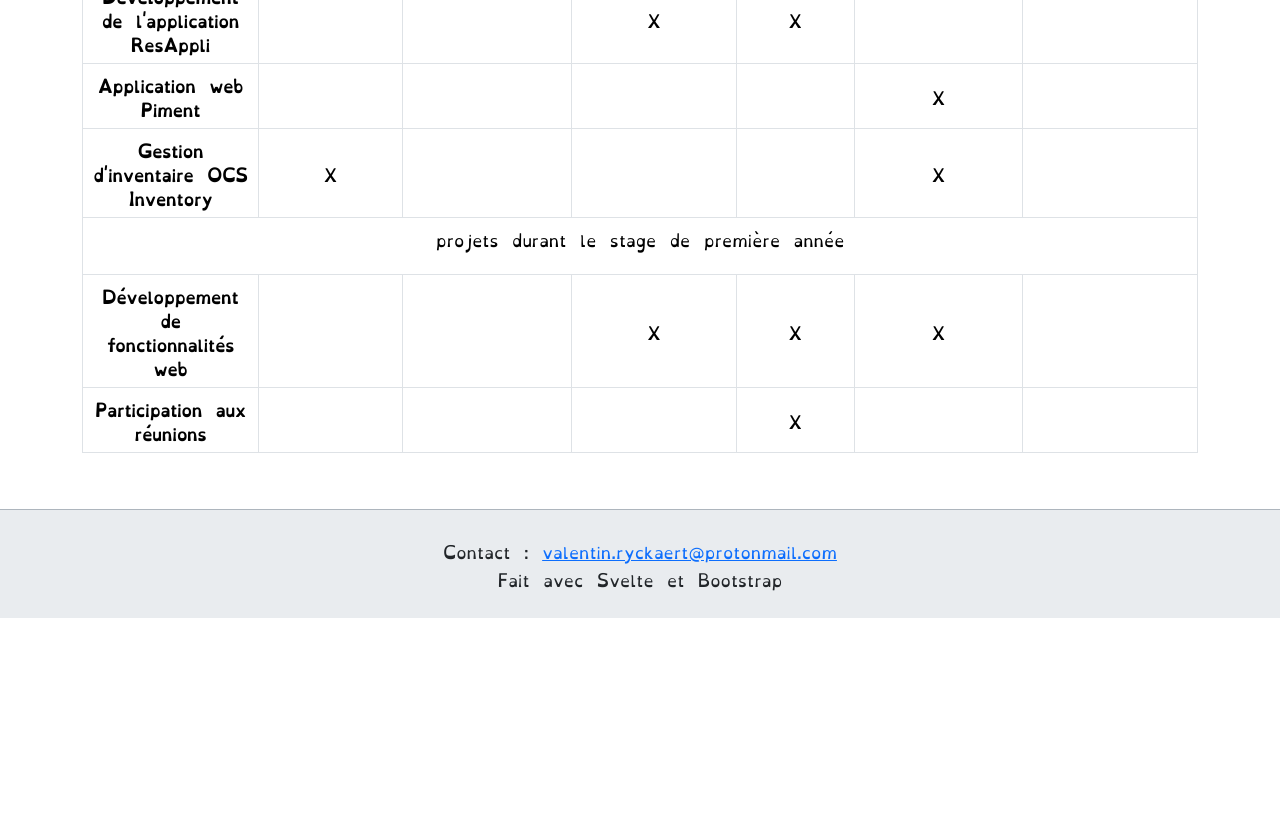
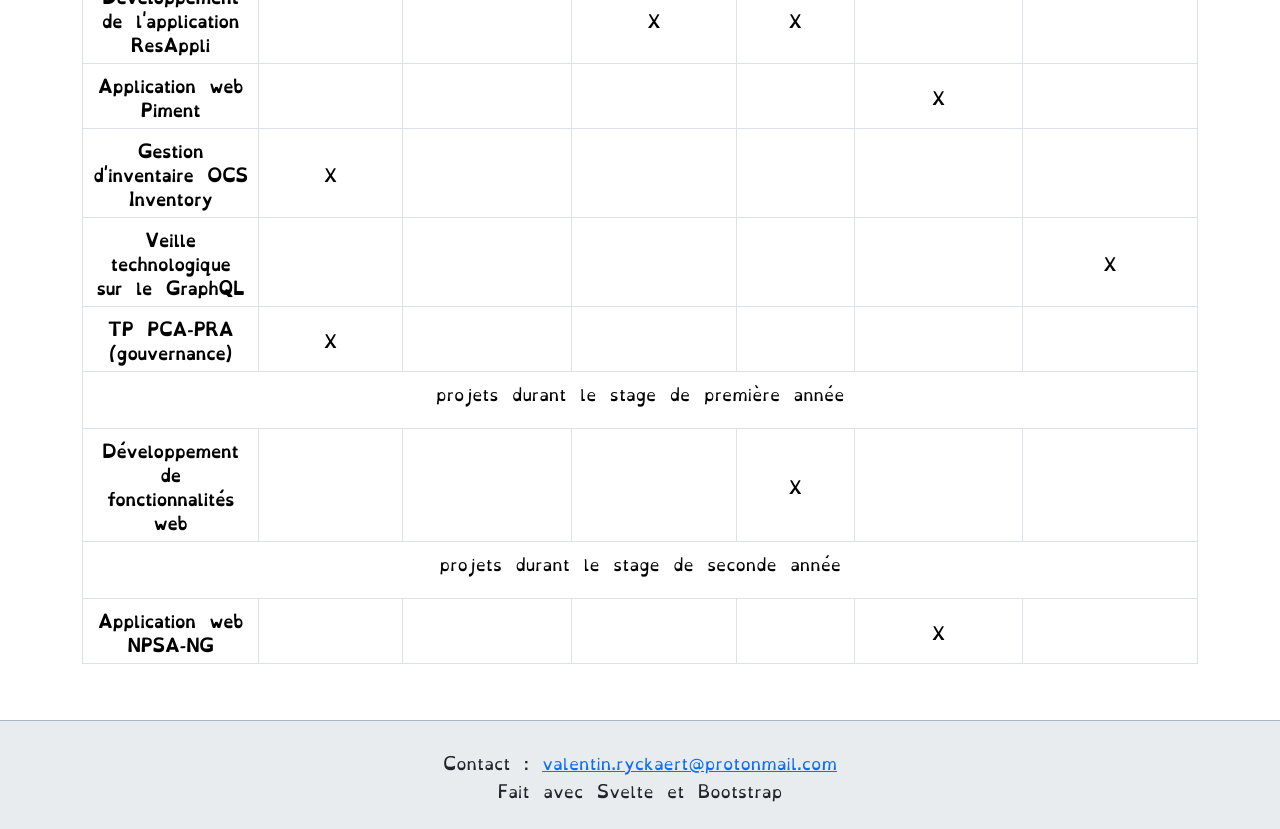
Before and after one commit to valentinRyckaert/portefolio, a SvelteKit app: page /bts_sio in a window 1280 px wide. Shown: the part 680-1509 px from the top of the page. Before the commit the page ends 1298 px from the top, so only its background shows below. Built offline with nearby package versions, Linux system fonts and the light colour scheme.

Commit message:
Feat: add cross

```diff
--- a/src/routes/bts_sio/+page.svelte
+++ b/src/routes/bts_sio/+page.svelte
@@ -50,19 +50,41 @@
                 </tr>
                 <tr>
                     <th scope="row">Développement de présence en ligne</th>
-                    <td></td> <td></td> <td class="cross">X</td> <td></td> <td></td> <td></td>
+                    <td></td> <td></td>
+                    <td on:click={() => {active_presentation = 3}} class="cross">X</td>
+                    <td></td> <td></td> <td></td>
                 </tr>
                 <tr>
                     <th scope="row">Développement de l'application ResAppli</th>
-                    <td></td> <td></td> <td class="cross">X</td> <td class="cross">X</td> <td></td> <td></td>
+                    <td></td> <td></td>
+                    <td on:click={() => {active_presentation = 4}} class="cross">X</td>
+                    <td on:click={() => {active_presentation = 5}} class="cross">X</td>
+                    <td></td> <td></td>
                 </tr>
                 <tr>
                     <th scope="row">Application web Piment</th>
-                    <td></td> <td></td> <td></td> <td></td> <td class="cross">X</td> <td></td>
+                    <td></td> <td></td> <td></td> <td></td>
+                    <td on:click={() => {active_presentation = 6}} class="cross">X</td>
+                    <td></td>
                 </tr>
                 <tr>
                     <th scope="row">Gestion d'inventaire OCS Inventory</th>
-                    <td class="cross">X</td> <td></td> <td></td> <td></td> <td class="cross">X</td> <td></td>
+                    <td on:click={() => {active_presentation = 7}} class="cross">X</td>
+                    <td></td> <td></td> <td></td> <td></td> <td></td>
+                </tr>
+                <tr>
+                    <th scope="row">Veille technologique sur le GraphQL</th>
+                    <td></td>
+                    <td></td> <td></td> <td></td>
+                    <td></td>
+                    <td on:click={() => {active_presentation = 8}} class="cross">X</td>
+                </tr>
+                <tr>
+                    <th scope="row">TP PCA-PRA (gouvernance)</th>
+                    <td on:click={() => {active_presentation = 9}} class="cross">X</td>
+                    <td></td> <td></td> <td></td>
+                    <td></td>
+                    <td></td>
                 </tr>
                 <tr>
                     <td colspan="7" class="">
@@ -71,11 +93,22 @@
                 </tr>
                 <tr>
                     <th scope="row">Développement de fonctionnalités web</th>
-                    <td></td> <td></td> <td class="cross">X</td> <td class="cross">X</td> <td class="cross">X</td> <td></td>
+                    <td></td> <td></td>
+                    <td></td>
+                    <td on:click={() => {active_presentation = 10}} class="cross">X</td>
+                    <td></td>
+                    <td></td>
                 </tr>
                 <tr>
-                    <th scope="row">Participation aux réunions</th>
-                    <td></td> <td></td> <td></td> <td class="cross">X</td> <td></td> <td></td>
+                    <td colspan="7" class="">
+                        <p>projets durant le stage de seconde année</p>
+                    </td>
+                </tr>
+                <tr>
+                    <th scope="row">Application web NPSA-NG</th>
+                    <td></td> <td></td> <td></td> <td></td>
+                    <td on:click={() => {active_presentation = 11}} class="cross">X</td>
+                    <td></td>
                 </tr>
             </tbody>
         </table>
```
